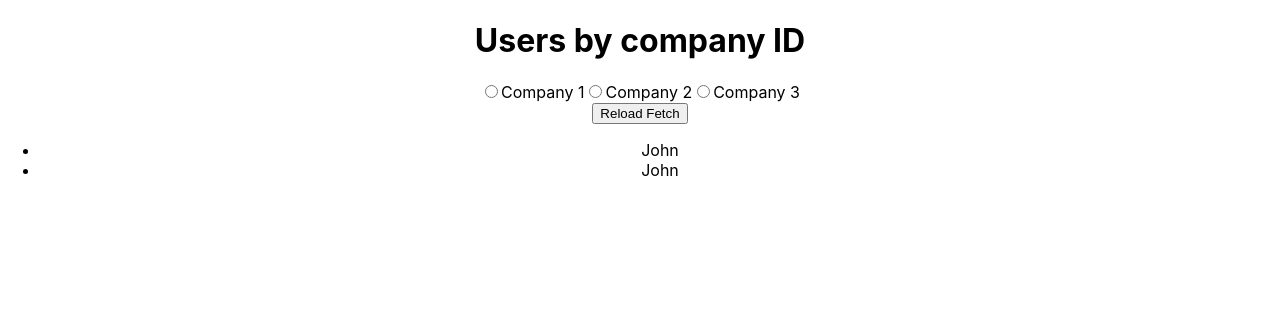
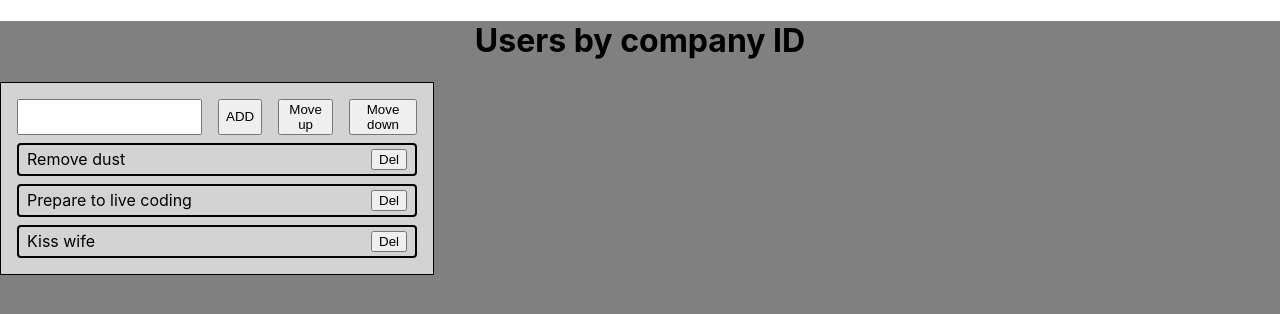
Before and after one commit to matveyprupas/template_app, a React (Create React App) app: page / in a window 1280 px wide. Shown: the top 314 px of the page. Built offline with nearby package versions, Linux system fonts and the light colour scheme.

Commit message:
feat: add task5

```diff
--- a/package.json
+++ b/package.json
@@ -9,6 +9,7 @@
     "react": "^18.2.0",
     "react-dom": "^18.2.0",
     "react-scripts": "5.0.1",
+    "uuid": "^9.0.1",
     "web-vitals": "^2.1.4"
   },
   "scripts": {
--- a/src/App.css
+++ b/src/App.css
@@ -1,5 +1,7 @@
 .App {
   text-align: center;
+  background-color: grey;
+  height: 100vh;
 }
 
 .App-logo {
--- a/src/App.js
+++ b/src/App.js
@@ -1,30 +1,34 @@
-import { useState } from "react";
+import { useState } from 'react';
 import './App.css';
-import UsersList from "./UsersList";
+import ToDoList from './components/ToDoList/ToDoList';
+import initialTasks from "./mock/tasks.json";
+// import { v4 as uuidv4 } from 'uuid';
 
 function App() {
 
-  const [companyId, setCompanyId] = useState(-1);
+  const [tasks, setTasks] = useState(initialTasks);
 
-  const clickHandler = (event) => {
-    if(event.target.tagName !== "INPUT") return;
-    setCompanyId(+event.target.value);
+  const handleChangeTasks = (tasks) => {
+    setTasks(tasks);
   }
 
-  // console.log('APP RENDERS');
+  // const handleDelete = (id) => {
+  //   console.log(id);
+  //   setTasks(tasks.filter(task => id !== task.id))
+  // }
+
+  // const handleAdd = (value) => {
+  //   if (!value) return;
+  //   const newTask = {title: value, id: uuidv4()}
+  //   setTasks([...tasks, newTask])
+  // }
+
+  console.log('App RENDERS');
 
   return (
     <div className="App">
       <h1>Users by company ID</h1>
-      <div onClick={clickHandler}>
-        <input type="radio" id="contactChoice1" name="contact" value="1" />
-        <label htmlFor="contactChoice1">Company 1</label>
-        <input type="radio" id="contactChoice2" name="contact" value="2" />
-        <label htmlFor="contactChoice2">Company 2</label>
-        <input type="radio" id="contactChoice3" name="contact" value="3" />
-        <label htmlFor="contactChoice3">Company 3</label>
-      </div>
-      <UsersList companyId={companyId}/>
+      <ToDoList tasks={tasks} onChangeTasks={setTasks} />
     </div>
   );
 }
--- /dev/null
+++ b/src/components/ToDoItem/ToDoItem.css
@@ -0,0 +1,12 @@
+.item {
+  border: 2px solid black;
+  border-radius: 4px;
+  padding: 4px 8px;
+  text-align: left;
+  display: flex;
+  justify-content: space-between;
+}
+
+.item_focused {
+  background-color: pink;
+}
--- /dev/null
+++ b/src/components/ToDoItem/ToDoItem.js
@@ -0,0 +1,17 @@
+import './ToDoItem.css';
+
+function ToDoItem({task, onDelete, onFocus, isFocused}) {
+
+  console.log('ITEM RENDERS');
+  return (
+    <div
+      className={isFocused ? 'item item_focused' : 'item'}
+      onClick={() => onFocus(task.id)}
+    >
+      {task.title}
+      <button onClick={() => onDelete(task.id)} >Del</button>
+    </div>
+  );
+}
+
+export default ToDoItem;
--- /dev/null
+++ b/src/components/ToDoList/ToDoList.css
@@ -0,0 +1,15 @@
+.list {
+  max-width: 400px;
+  border: 1px solid black;
+  background-color: lightgrey;
+  display: flex;
+  flex-direction: column;
+  padding: 16px;
+  gap: 8px;
+}
+
+.list__nav {
+  display: flex;
+  justify-content: flex-end;
+  gap: 16px;
+}
--- /dev/null
+++ b/src/components/ToDoList/ToDoList.js
@@ -0,0 +1,88 @@
+
+import { useEffect, useState } from "react";
+import ToDoItem from "../ToDoItem/ToDoItem";
+import './ToDoList.css';
+import { v4 as uuidv4 } from 'uuid';
+
+function ToDoList({tasks, onChangeTasks}) {
+
+  const [newTaskText, setNewTaskText] = useState('');
+  const [focusedTaskId, setFocusedTaskId] = useState('');
+  // console.log(focusedTaskId, );
+
+  // useEffect(()=>{
+  //   // tasks
+  // })
+
+  const handleDelete = (id) => {
+    console.log(id);
+    onChangeTasks(tasks.filter(task => id !== task.id))
+  }
+
+  const handleAdd = () => {
+    if (!newTaskText) return;
+    const newTask = {title: newTaskText, id: uuidv4()}
+    onChangeTasks([...tasks, newTask])
+  }
+
+  const handleMove = (action) => {
+    console.log('tasks', tasks);
+    const indexFocusedTask = tasks.findIndex((task, i, arr) => {
+      if(focusedTaskId === task.id) return true;
+      return false;
+    })
+    if(action === 'up') {
+      console.log('indexFocusedTask', indexFocusedTask);
+      if(indexFocusedTask === 0) {
+        return;
+      }
+      let newTasks = [...tasks];
+      newTasks.forEach((task, i, arr) => {
+        if(task.id === focusedTaskId) {
+          [arr[i], arr[i-1]] = [arr[i-1], arr[i]];
+        }
+      });
+      onChangeTasks([...newTasks]);
+    } else if(action === 'down') {
+      console.log('indexFocusedTask', indexFocusedTask);
+      if(indexFocusedTask === tasks.length-1) {
+        return;
+      }
+      let newTasks = [...tasks];
+      newTasks.forEach((task, i, arr) => {
+        if(!arr[i+1] || i === 0) return;
+        console.log(arr, arr[i+1].id);
+        if(arr[i-1].id === focusedTaskId) {
+          [arr[i], arr[i-1]] = [arr[i-1], arr[i]];
+        }
+      });
+      console.log('newTasks ', newTasks);
+      onChangeTasks([...newTasks]);
+    }
+  }
+
+  console.log('LIST RENDERS');
+  return (
+    <div className="list">
+      <nav className='list__nav'>
+
+        <input type="text" value={newTaskText} onChange={(event) => setNewTaskText(event.target.value)} />
+        <button onClick={handleAdd} >ADD</button>
+
+        <button onClick={()=>handleMove('up')} >Move up</button>
+        <button onClick={()=>handleMove('down')} >Move down</button>
+      </nav>
+      {tasks.map((task) => (
+          <ToDoItem
+            isFocused = {focusedTaskId === task.id ? true : false}
+            key={task.id}
+            task={task}
+            onDelete={handleDelete}
+            onFocus={setFocusedTaskId}
+          />
+        ))}
+    </div>
+  );
+}
+
+export default ToDoList;
--- /dev/null
+++ b/src/mock/tasks.json
@@ -0,0 +1,14 @@
+[
+  {
+    "title": "Remove dust",
+    "id": 1
+  },
+  {
+    "title": "Prepare to live coding",
+    "id": 2
+  },
+  {
+    "title": "Kiss wife",
+    "id": 3
+  }
+]
```
Also changed, not shown: 1 other file (tests, documents, lock files or other folders).
